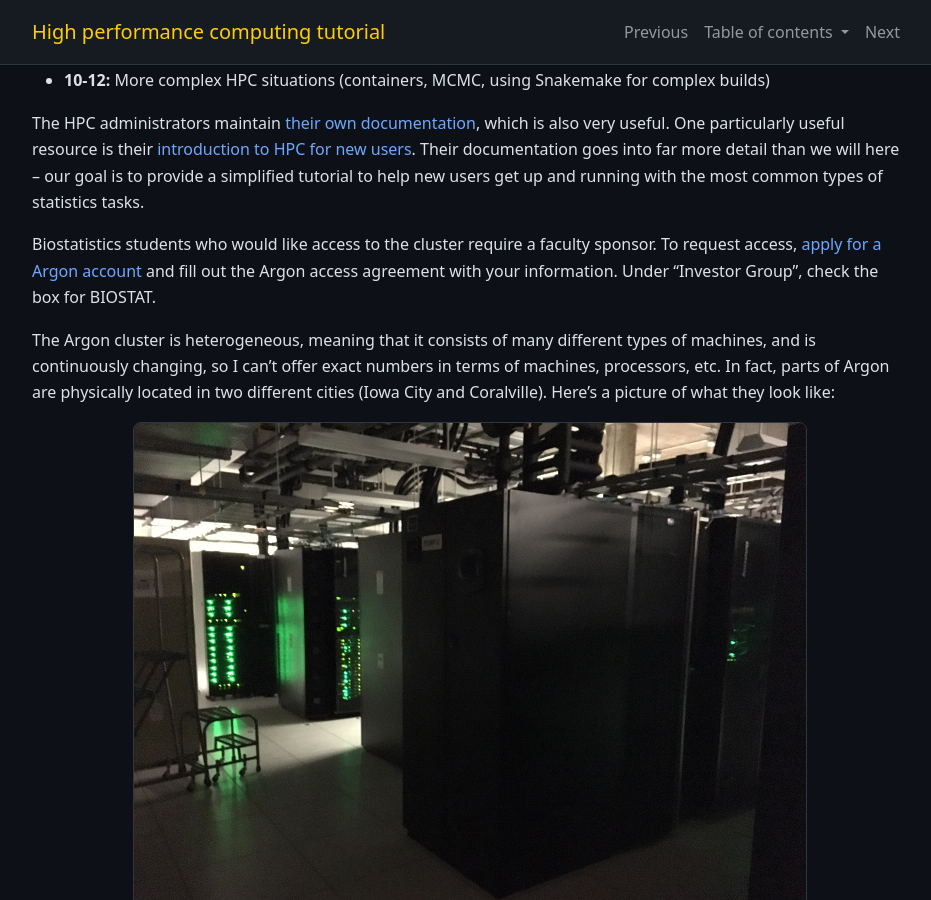
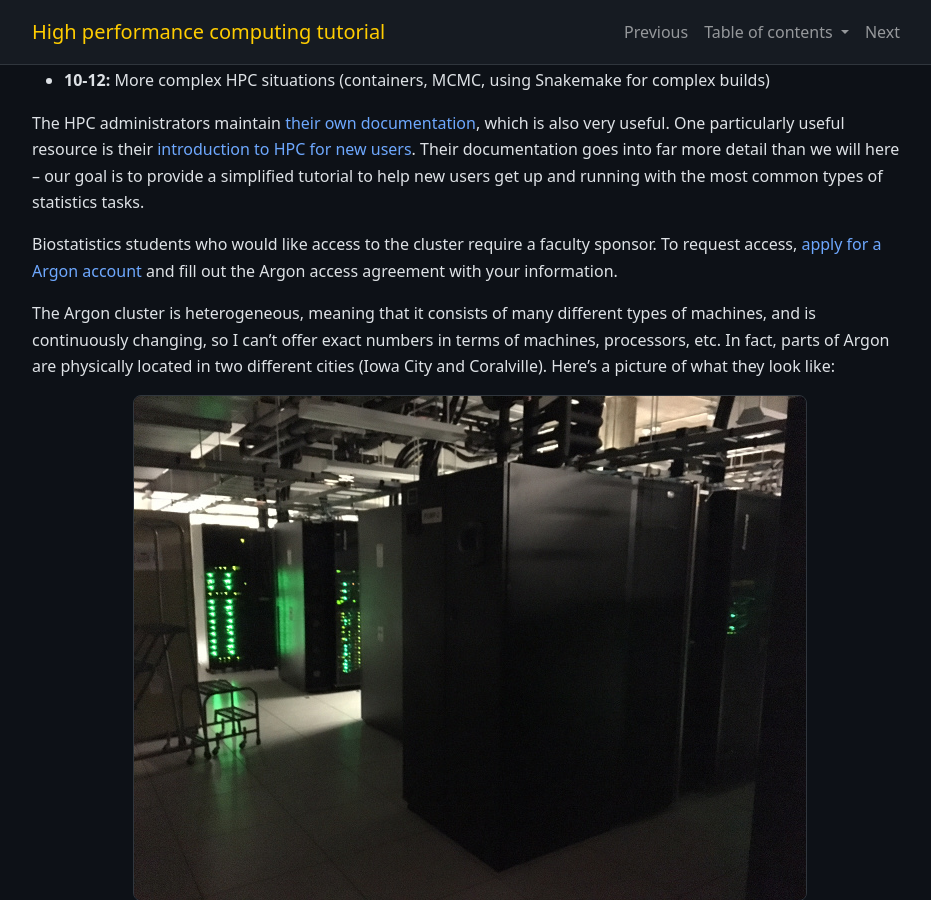
Before and after one commit to IowaBiostat/hpc, a Jekyll site: the page built from index.md, in a window 1280 px wide and 900 px high, scrolled down 610 px. Shown: the whole window, without its empty margins (170-1101 px from the left). Built offline with Jekyll 4.4.1, drawn with Linux system fonts in a browser that asks for light colours; nearby versions of some CDN libraries.

Commit message:
Remove old reference to 'Investor Group'

```diff
--- a/index.md
+++ b/index.md
@@ -20,7 +20,7 @@ The structure of the documentation is as follows:
 
 The HPC administrators maintain [their own documentation](https://uiowa.atlassian.net/wiki/spaces/hpcdocs/overview?homepageId=76513285), which is also very useful. One particularly useful resource is their [introduction to HPC for new users](https://uiowa.atlassian.net/wiki/spaces/hpcdocs/pages/76513414/Introduction+To+HPC+For+New+Users). Their documentation goes into far more detail than we will here -- our goal is to provide a simplified tutorial to help new users get up and running with the most common types of statistics tasks.
 
-Biostatistics students who would like access to the cluster require a faculty sponsor. To request access, [apply for a Argon account](http://hpc.uiowa.edu/user-services/apply-account) and fill out the Argon access agreement with your information. Under "Investor Group", check the box for BIOSTAT.
+Biostatistics students who would like access to the cluster require a faculty sponsor. To request access, [apply for a Argon account](http://hpc.uiowa.edu/user-services/apply-account) and fill out the Argon access agreement with your information.
 
 The Argon cluster is heterogeneous, meaning that it consists of many different types of machines, and is continuously changing, so I can't offer exact numbers in terms of machines, processors, etc. In fact, parts of Argon are physically located in two different cities (Iowa City and Coralville). Here's a picture of what they look like:
 
```
